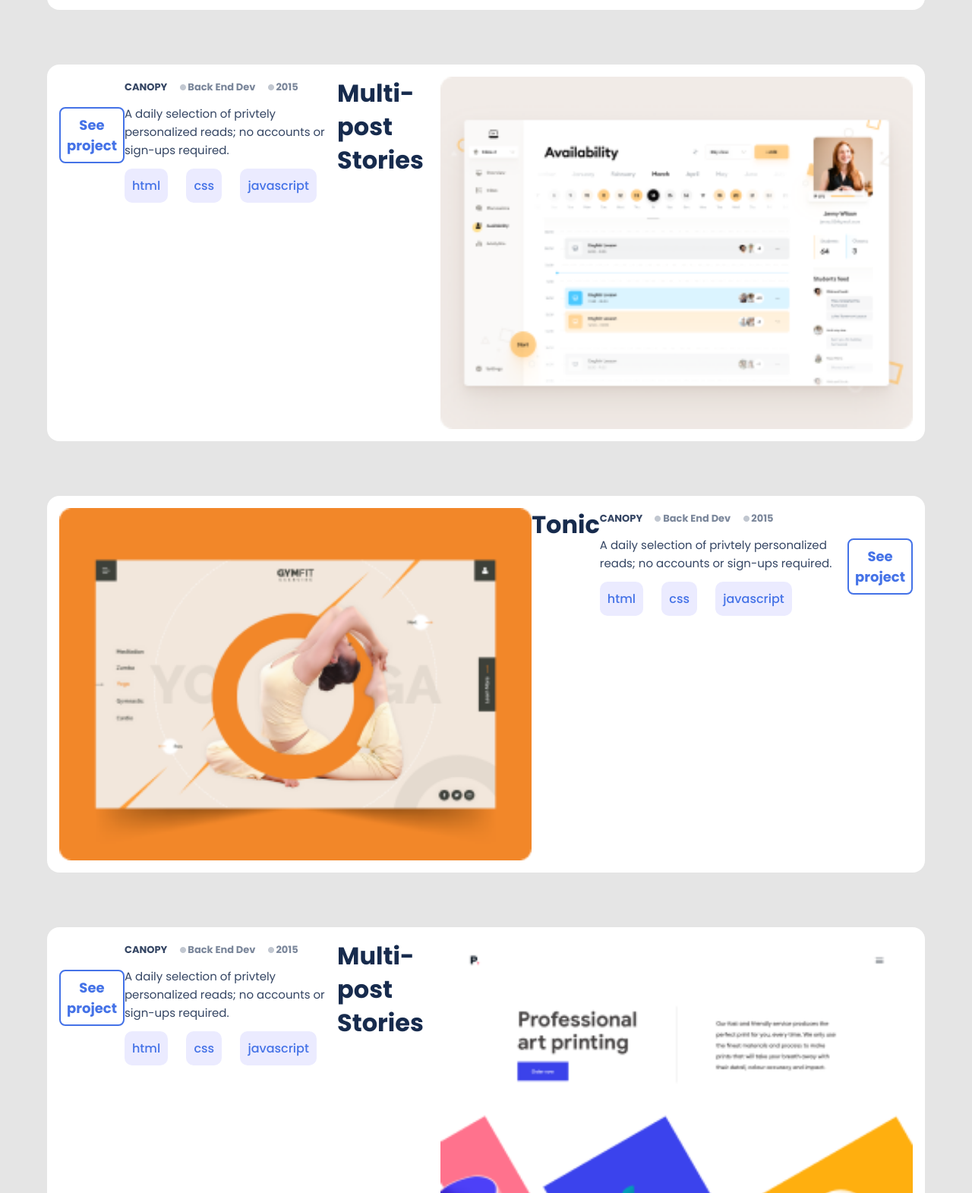
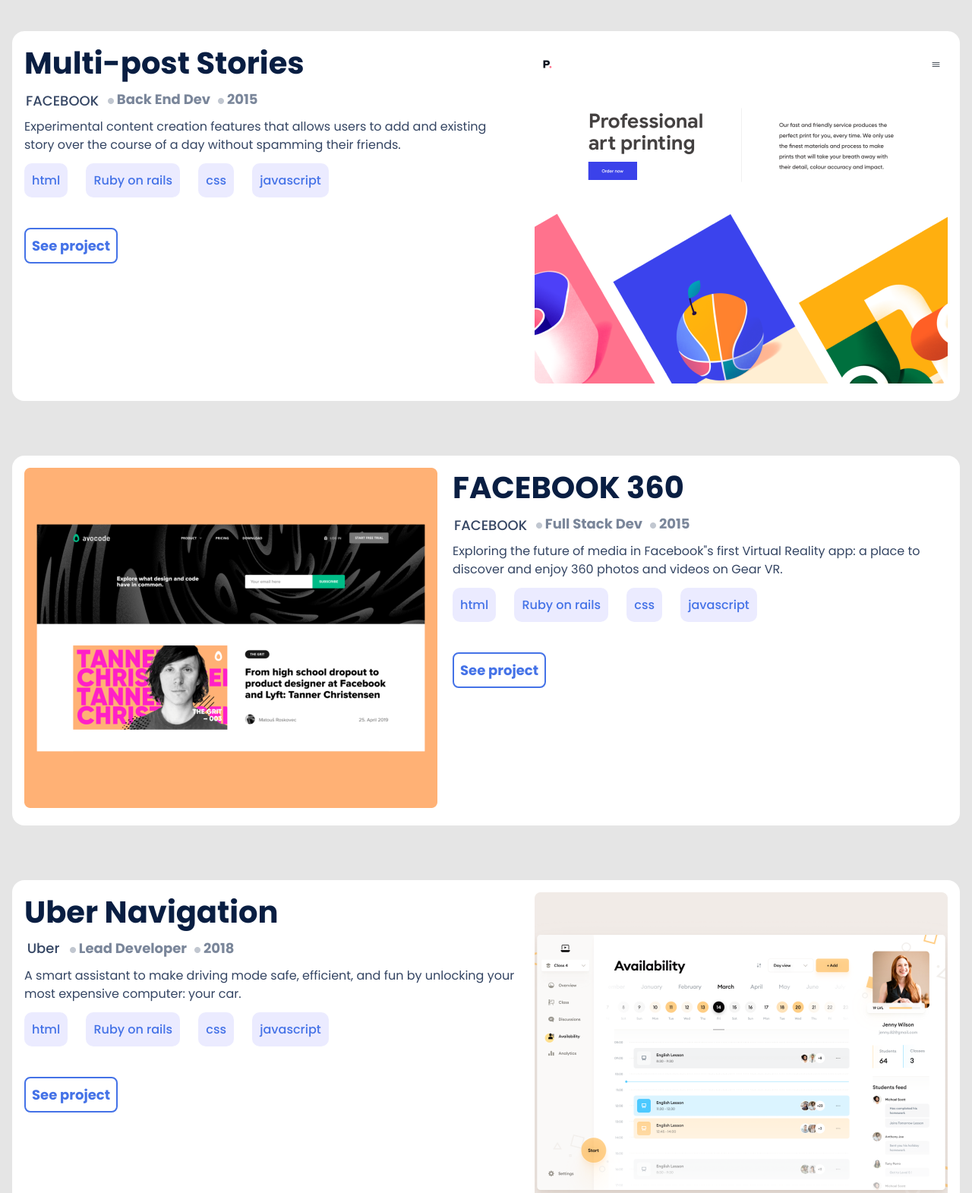
Before and after one commit to KayLemba/MyPortfolio2, a website: page index.html in a window 1280 px wide. Shown: the part 1229-2800 px from the top of the page at 76% size. Drawn offline with Linux system fonts and the light colour scheme.

Commit message:
Update index.html and styles.css

```diff
--- a/index.html
+++ b/index.html
@@ -26,7 +26,7 @@
     <section class="first-section">
       <div class="text">
        <h1 class="salutation">
-          I'm Kalolo, Glad to see you!
+          I'm Kalolo, <br> Glad to see you!
         </h1>
         <p class="paragraph1">I’m a software developer! I can help you build a product , feature or website Look through
           some of my work and experience! If you like what you see and have a project you need coded, don’t hestiate to
@@ -44,97 +44,161 @@
       </div>
     </section>
     <section class="work-section">
-      <div class="project-card">
+      <div class="project-card desktop">
+        <div class="mobile-image">
+        <img src="images/photo1.png" alt="First Card">
+      </div>
+      <div class="desktop-image">
+        <img src="images/photo1dt.png" alt="First card-desktop">
+      </div>
 
-        <img src="images/photo1.png" alt="First Card">
 
+      <div class="contents-two">
         <h2 class="head">Tonic</h2>
+        <h4 class="desktop_show">Tonic</h4>
         <div class="card-detail-box">
-          <ul>
+          <ul class="cards-container">
             <li class="card-detail canopy">CANOPY</li>
             <li class="card-detail option"><img src="images/bullets.png" alt="bullet"> Back End Dev</li>
             <li class="card-detail option"><img src="images/bullets.png" alt="bullet"> 2015</li>
+            <li class="card-detail dcanopy2_face">CANOPY</li>
+            <li class="card-detail optiond2_full"><img src="images/bullets.png" alt="bullet"> Back End Dev</li>
+            <li class="card-detail optiond2_full"><img src="images/bullets.png" alt="bullet"> 2015</li>
           </ul>
 
-          <p> A daily selection of privately personalized reads; no accounts or sign-ups required. </p>
+          <p class="instruction"> A daily selection of privately personalized reads; no accounts or sign-ups required. </p>
+          <p class="instruction-show"> A daily selection of privately personalized reads; no accounts or sign-ups required. </p>
+
           <div class="language1 inline">
             <ul>
               <li class="langu">html</li>
               <li class="langu">css</li>
               <li class="langu">javascript</li>
+              <li class="langu2">html</li>
+              <li class="langu2">css</li>
+              <li class="langu2">javascript</li>
+            </ul>
+          </div>
+        </div>
+        <button type="button" class="btn-one">See project</button>
+      </div></div>
+      <div class="project-card card-flex">
+        <div class="mobile-image">
+        <img src="images/photo2.png" alt="Second Card">
+      </div>
+      <div class="desktop-image">
+        <img src="images/photo2dt.png" alt="second card-desktop">
+      </div>
+      <div class="contents">
+        <h2 class="head">Multi-post Stories</h2>
+        <h4 class="desktop_show">Multi-post Stories</h4>
+        <div class="card-detail-box">
+          <ul class="cards-container">
+            <li class="card-detail canopy">CANOPY</li>
+            <li class="card-detail option"><img src="images/bullets.png" alt="bullet"> Back End Dev</li>
+            <li class="card-detail option"><img src="images/bullets.png" alt="bullet"> 2015</li>
+            <li class="card-detail dcanopy2_facebook">FACEBOOK</li>
+            <li class="card-detail optiond2_full"><img src="images/bullets.png" alt="bullet"> Back End Dev</li>
+            <li class="card-detail optiond2_full"><img src="images/bullets.png" alt="bullet"> 2015</li>
+          </ul>
+
+          <p class="instruction"> A daily selection of privtely personalized reads; no accounts or sign-ups required. </p>
+          <p class="instruction-show">Experimental content creation features that allows users to add and existing story over the course of a day without spamming their friends.</p>
+          <div class="language1 inline">
+            <ul>
+              <li class="langu">html</li>
+              <li class="langu">css</li>
+              <li class="langu">javascript</li>
+              <li class="langu2">html</li>
+              <li class="langu2">Ruby on rails</li>
+              <li class="langu2">css</li>
+              <li class="langu2">javascript</li>
             </ul>
           </div>
         </div>
         <button type="button" class="btn-one">See project</button>
       </div>
-      <div class="project-card card-flex">
-
-        <img src="images/photo2.png" alt="Second Card">
-        <h2 class="head">Multi-post Stories</h2>
+      </div>
+      <div class="project-card">
+        <div class="mobile-image">
+        <img src="images/photo3.png" alt="Third Card">
+      </div>
+      <div class="desktop-image">
+        <img src="images/photo3dt.png" alt="third card-desktop">
+      </div>
+        <div class="contents-two">
+        <h2 class="head">Tonic</h2>
+        <h4 class="desktop_show">FACEBOOK 360</h4>
         <div class="card-detail-box">
-          <ul>
-            <li class="card-detail canopy">CANOPY</li>
+          <ul class="cards-container">
+            <li class="card-detail canopy">FACEBOOK</li>
             <li class="card-detail option"><img src="images/bullets.png" alt="bullet"> Back End Dev</li>
             <li class="card-detail option"><img src="images/bullets.png" alt="bullet"> 2015</li>
+            <li class="card-detail dcanopy2_facebook">FACEBOOK</li>
+            <li class="card-detail optiond2_full"><img src="images/bullets.png" alt="bullet"> Full Stack Dev</li>
+            <li class="card-detail optiond2_full"><img src="images/bullets.png" alt="bullet"> 2015</li>
           </ul>
 
-          <p> A daily selection of privtely personalized reads; no accounts or sign-ups required. </p>
+          <p class="instruction">
+            A daily selection of privtely personalized reads; no accounts or sign-ups required.
+          </p>
+          <p class="instruction-show">Exploring the future of media in Facebook"s first Virtual Reality app: a place to discover and enjoy 360 photos and videos on Gear VR.</p>
           <div class="language1 inline">
             <ul>
               <li class="langu">html</li>
               <li class="langu">css</li>
               <li class="langu">javascript</li>
+              <li class="langu2">html</li>
+              <li class="langu2">Ruby on rails</li>
+              <li class="langu2">css</li>
+              <li class="langu2">javascript</li>
             </ul>
           </div>
         </div>
         <button type="button" class="btn-one">See project</button>
+      </div></div>
+
+      <div class="project-card card-flex">
+
+      <div class="mobile-image">
+        <img src="images/photo4.png" alt="Forth Card">
       </div>
-      <div class="project-card">
-
-        <img src="images/photo3.png" alt="Third Card">
-        <h2 class="head">Tonic</h2>
+      <div class="desktop-image">
+        <img src="images/photo4dt.png" alt="forth card-desktop">
+      </div>
+        <div class="contents">
+        <h2 class="head">Multi-post Stories</h2>
+        <h4 class="desktop_show">Uber Navigation</h4>
         <div class="card-detail-box">
-          <ul>
+          <ul class="cards-container">
             <li class="card-detail canopy">CANOPY</li>
             <li class="card-detail option"><img src="images/bullets.png" alt="bullet"> Back End Dev</li>
             <li class="card-detail option"><img src="images/bullets.png" alt="bullet"> 2015</li>
+            <li class="card-detail dcanopy2_facebook uber">Uber</li>
+            <li class="card-detail optiond2_full"><img src="images/bullets.png" alt="bullet"> Lead Developer</li>
+            <li class="card-detail optiond2_full"><img src="images/bullets.png" alt="bullet"> 2018</li>
           </ul>
-
-          <p> A daily selection of privtely personalized reads; no accounts or sign-ups required. </p>
+          <p class="instruction">
+            A daily selection of privtely personalized reads; no accounts or sign-ups required.
+          </p>
+          <p class="instruction-show">A smart assistant to make driving mode safe, efficient, and fun by unlocking your most expensive computer: your car.</p>
           <div class="language1 inline">
             <ul>
               <li class="langu">html</li>
               <li class="langu">css</li>
               <li class="langu">javascript</li>
+              <li class="langu2">html</li>
+              <li class="langu2">Ruby on rails</li>
+              <li class="langu2">css</li>
+              <li class="langu2">javascript</li>
             </ul>
           </div>
         </div>
         <button type="button" class="btn-one">See project</button>
-      </div>
-      <div class="project-card card-flex">
-        <img src="images/photo4.png" alt="Forth Card">
-        <h2 class="head">Multi-post Stories</h2>
-        <div class="card-detail-box">
-          <ul>
-            <li class="card-detail canopy">CANOPY</li>
-            <li class="card-detail option"><img src="images/bullets.png" alt="bullet"> Back End Dev</li>
-            <li class="card-detail option"><img src="images/bullets.png" alt="bullet"> 2015</li>
-          </ul>
-          <p> A daily selection of privtely personalized reads; no accounts or sign-ups required. </p>
-          <div class="language1 inline">
-            <ul>
-              <li class="langu">html</li>
-              <li class="langu">css</li>
-              <li class="langu">javascript</li>
-            </ul>
-          </div>
-        </div>
-        <button type="button" class="btn-one">See project</button>
-      </div>
+      </div></div>
     </section>
     <section class="section-about" id="about-myself">
         <div class="about-grid">
-          <div class="text">
             <div class="headline-text">
               <h1>About Myself</h1>
 
@@ -152,10 +216,9 @@
               </ul>
               <br>
               <button class="btn-one btn-resume" type="button">Get My Resume</button>
-            </div>
           </div>
           <div class="skills-section">
-            <div class="lang lang-margin">
+            <div class="lang lang-2">
               <h3 class="lang-font">Languages</h3>
               <a href="#"><img class="icons" src="images/down-arrow.png" alt="arrow"></a>
             </div>
@@ -173,11 +236,11 @@
                 <h3 class="lang-text">CSS</h3>
               </li>
             </ul>
-            <div class="lang lang-2">
+            <div class="lang lang-2 lang3">
               <h3 class="lang-font">Frameworks</h3>
               <a href="#"><img class="icons" src="images/right-arrow.png" alt="arrow"></a>
             </div>
-            <div class="lang lang-2">
+            <div class="lang lang-2 lang3">
               <h3 class="lang-font">Skills</h3>
               <a href="#"><img class="icons" src="images/right-arrow.png" alt="arrow"></a>
             </div>
@@ -194,7 +257,7 @@
       <form action="https://formspree.io/f/mnqlovzq" method="POST" class="con-form">
           <input type="text" name="_name" placeholder="Name" maxlength="30" class="form-text" required>
           <input type="email" name="_reply" placeholder="Please enter your Email" class="form-text" required>
-          <textarea name="_message" placeholder="Write your message here" maxlength="500"
+          <textarea name="_message" placeholder="Write your message here" cols="20" rows="10" maxlength="500"
               class="form-text message" required></textarea>
           <button class="con-but" type="submit">Get in touch</button>
       </form>
--- a/styles.css
+++ b/styles.css
@@ -19,12 +19,17 @@
 .white {
   display: flex;
   justify-content: space-between;
+  align-items: center;
   background-color: white;
   padding-top: 24px;
 }
 
 .text {
   padding: 30px;
+}
+
+.langu2 {
+  display: none;
 }
 
 .salutation {
@@ -82,7 +87,6 @@
 
 .paragraph1 {
   margin: 15px 0;
-  width: 80%;
   margin-left: 0;
 }
 
@@ -116,7 +120,7 @@
   border-radius: 16px;
 }
 
-.project-card img {
+.mobile-image {
   margin-left: auto;
   margin-right: auto;
 }
@@ -160,8 +164,8 @@
   font-weight: 600;
   font-size: 13px;
   line-height: 16px;
+  width: 88px;
   position: static;
-  width: 88px;
   padding-top: 8px;
   margin-right: 12px;
 }
@@ -180,7 +184,7 @@
   margin-right: 12px;
 }
 
-p {
+.mobilep {
   position: static;
   width: auto;
   height: auto;
@@ -263,7 +267,7 @@
 
 .section-about h1 {
   position: static;
-  width: auto;
+  width: 50px;
   height: 52px;
   font-style: normal;
   font-weight: 700;
@@ -276,7 +280,8 @@
 
 .about-grid {
   display: flex;
-  flex-direction: row;
+  flex-direction: column;
+  padding: 24px;
 }
 
 .about-grid > article {
@@ -311,8 +316,11 @@
   padding-right: 40px;
   display: flex;
   justify-content: space-between;
+  align-items: center;
+}
+
+.lang3 {
   border-bottom: 1px solid rgb(202, 200, 200);
-  align-items: center;
 }
 
 .icons {
@@ -399,24 +407,49 @@
   color: #4472e7;
 }
 
-.message {
-  height: 100px;
-}
-
 .skills-section {
   position: relative;
   bottom: 30%;
 }
 
-@media (min-width: 450px) {
+.menu-desktop {
+  display: none;
+}
+
+.desktop-image {
+  display: none;
+}
+
+.desktop_show,
+.optiond2_full,
+.instruction-show,
+.dcanopy2_face,
+.dcanopy2_facebook,
+.desktop-image {
+  display: none;
+}
+
+@media (min-width: 767px) {
+  .lang {
+    padding-top: 40px;
+  }
+
   .first-section {
-    /* background-image: url("images/header-desktop.png"); */
+    background-image: url("images/header-desktop.png");
     height: 100%;
   }
 
   .menu-desktop {
     display: flex;
+    margin-left: auto;
+    margin-right: 120px;
     visibility: visible;
+  }
+
+  .logo {
+    display: inline-block;
+    margin-left: 80px;
+    padding-left: 0;
   }
 
   .menu-desktop ul {
@@ -445,21 +478,15 @@
   .contact-section {
     background-image: url("images/contact-desktop.png");
     background-size: cover;
-  }
-}
-
-@media (min-width: 750px) {
-  .lang {
-    padding-top: 40px;
-    width: 50%;
+    background-repeat: no-repeat;
+    width: 100vm;
   }
 
   .language {
     flex-direction: column;
     align-items: center;
-    justify-content: center;
+    justify-content: flex-start;
     text-align: center;
-    /* margin: 12px; */
     width: 8em;
   }
 
@@ -472,30 +499,25 @@
   }
 
   .about-grid {
-    width: 50%;
-    padding-top: 50px;
+    padding: 100px 142px;
+    flex-direction: row;
     justify-content: space-between;
   }
 
   .section-about {
     justify-content: space-around;
     flex-direction: row;
-    /* padding: 50px; */
   }
 
   .white {
     margin-left: auto;
     margin-right: auto;
+    margin-top: 0;
+    padding-top: 0;
   }
 
   .nav-bar {
     visibility: hidden;
-  }
-
-  .contact-section {
-    width: 100vm;
-    background-image: url("images/contact-desktop.png");
-    background-size: cover;
   }
 
   .contact-form {
@@ -535,19 +557,33 @@
     height: min-content;
   }
 
+  .text {
+    margin: 0 100px;
+  }
+
   .about-grid {
     display: flex;
-    justify-content: center;
+    justify-content: space-between;
   }
 
   .project-card {
     flex-direction: row;
-    height: 496px;
-    width: 1156px;
+    gap: 20px;
   }
 
   .card-flex {
+    display: flex;
     flex-direction: row-reverse;
+  }
+
+  .contents {
+    display: flex;
+    flex-direction: column;
+  }
+
+  .contents-two {
+    display: flex;
+    flex-direction: column;
   }
 
   .salutation {
@@ -564,14 +600,13 @@
   }
 
   .paragraph1 {
+    width: 80%;
     max-width: 100%;
     height: 98px;
     font-size: 20px;
     line-height: 28px;
     color: #344563;
     display: inline-block;
-    /* padding-top: 30px; */
-    width: 920px;
   }
 
   .para-about {
@@ -583,4 +618,125 @@
     width: 447px;
     height: 102px;
   }
+
+  .mobile-image {
+    display: none;
+  }
+
+  .desktop-image {
+    display: block;
+    width: auto;
+    height: auto;
+  }
+
+  .dcanopy2_face,
+  .dcanopy2_facebook {
+    font-family: poppins, sans-serif;
+    color: #344563;
+    font-weight: 500;
+    font-size: 18px;
+    line-height: 24px;
+    position: static;
+    margin-bottom: 5px;
+    width: 75px;
+    height: 16px;
+    padding-left: 0;
+    padding-top: 8px;
+    margin-right: 12px;
+  }
+
+  .canopy {
+    display: none;
+  }
+
+  .optiond2_full {
+    font-family: poppins, sans-serif;
+    color: #7a869a;
+    font-weight: 600;
+    font-size: 18px;
+    line-height: 24px;
+    position: static;
+    padding-top: 8px;
+    margin-right: 12px;
+  }
+
+  .option {
+    display: none;
+  }
+
+  .desktop_show {
+    color: #091e42;
+    font-weight: bold;
+    line-height: 52px;
+    font-size: 40px;
+    font-family: poppins, sans-serif;
+  }
+
+  .head {
+    display: none;
+  }
+
+  .langu2,
+  .desktop-image,
+  .desktop_show,
+  .instruction-show,
+  .optiond2_full,
+  .dcanopy2_face,
+  .dcanopy2_facebook {
+    display: block;
+  }
+
+  .langu2 {
+    background-color: #ebebff;
+    padding: 10px;
+    color: #4472e7;
+    border-radius: 10px;
+    font-weight: 500;
+    font-family: poppins, sans-serif;
+    display: inline-block;
+    margin-right: 20px;
+  }
+
+  .langu {
+    display: none;
+  }
+
+  .cards-container {
+    display: flex;
+    align-items: center;
+    margin: 10px 0;
+  }
+
+  .dcanopy2_facebook {
+    width: 100px;
+  }
+
+  .uber {
+    width: 50px;
+    margin-bottom: 8px;
+  }
+
+  .cards-container li {
+    padding: 0;
+    margin-right: 10px;
+  }
+
+  .instruction-show {
+    width: auto;
+    height: auto;
+    font-size: 16px;
+    font-weight: normal;
+    font-style: normal;
+    line-height: 24px;
+    color: #344563;
+    margin: 12px 0;
+  }
+
+  .white {
+    margin-top: 0;
+  }
+
+  .instruction {
+    display: none;
+  }
 }
```
Also changed, not shown: images/photo1dt.png (added), images/photo2dt.png (added), images/photo3dt.png (added), images/photo4dt.png (added), 1 other file.
